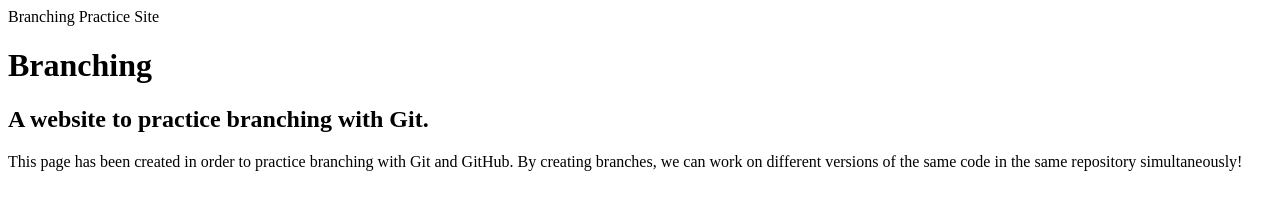
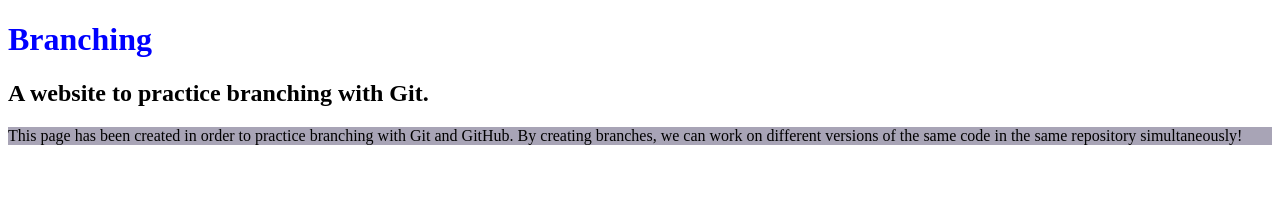
Before and after one commit to COdingaorg/Branching-test, a plain HTML site: page index.html in a window 1280 px wide. Drawn offline with Linux system fonts and the light colour scheme.

Commit message:
Make the H1 blue

```diff
--- a/css/styles.css
+++ b/css/styles.css
@@ -0,0 +1,5 @@
+h1{
+  color: blue;
+}
+p{
+  background-color: rgba(130, 124, 150, 0.692);}
--- a/index.html
+++ b/index.html
@@ -1,7 +1,8 @@
 <!DOCTYPE html>
 <html>
   <head>
-    <link type="style/css" href="css/styles.css"
+    <link href="css/styles.css" rel="stylesheet" type="text/css">
+
     <title> Branching Practice Site </title>
   </head>
   <body>
```
